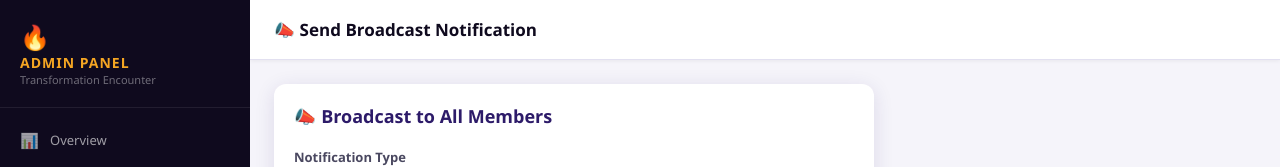
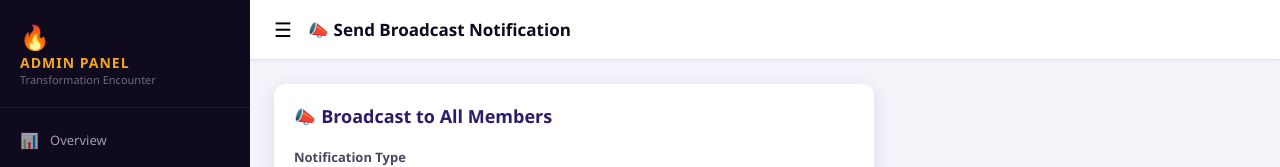
Before and after one commit to oyewolevictor870-hash/Transformation-encounter, a website: page public/admin/notifications.html in a window 1280 px wide. Shown: the top 167 px of the page. Drawn offline with Linux system fonts and the light colour scheme; no server answers; sample sign-in values are in the browser's storage.

Commit message:
Update notifications.html

```diff
--- a/public/admin/notifications.html
+++ b/public/admin/notifications.html
@@ -22,7 +22,7 @@
     <div style="padding:16px 20px;border-top:1px solid rgba(255,255,255,0.08)"><a href="#" onclick="logout()" class="admin-nav-link" style="padding:8px 0"><span class="nav-icon">🚪</span> Sign Out</a></div>
   </aside>
   <div class="admin-main">
-    <header class="admin-topbar"><div class="admin-page-title">📣 Send Broadcast Notification</div></header>
+    <header class="admin-topbar"><div style="display:flex;align-items:center;gap:16px"><button style="background:none;border:none;font-size:20px;cursor:pointer" onclick="document.getElementById('adminSidebar').classList.toggle('open')">☰</button><div class="admin-page-title">📣 Send Broadcast Notification</div></div></header>
     <div class="admin-content">
       <div class="card" style="max-width:600px;margin-bottom:24px">
         <div class="card-title" style="margin-bottom:20px">📣 Broadcast to All Members</div>
```
